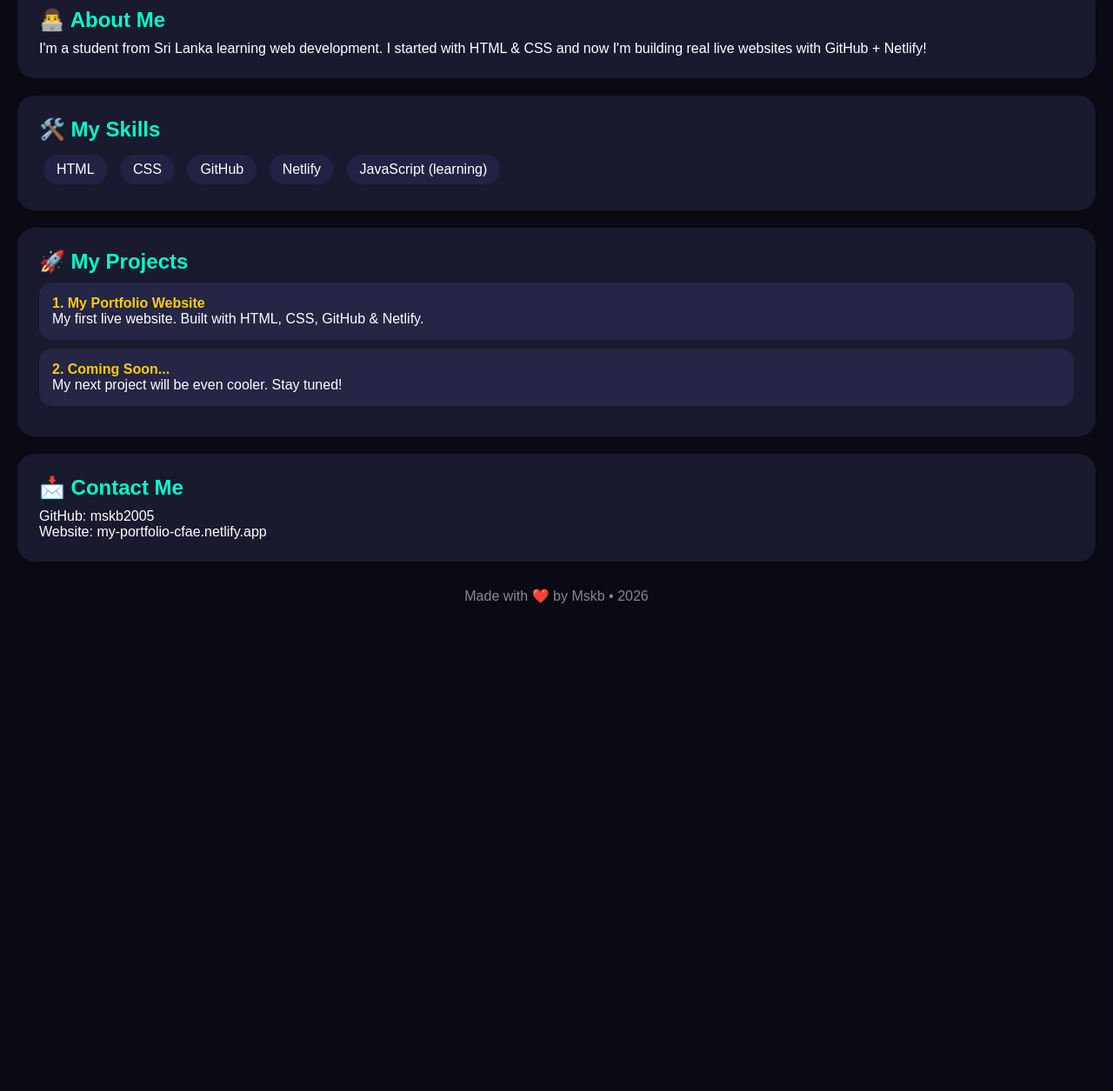
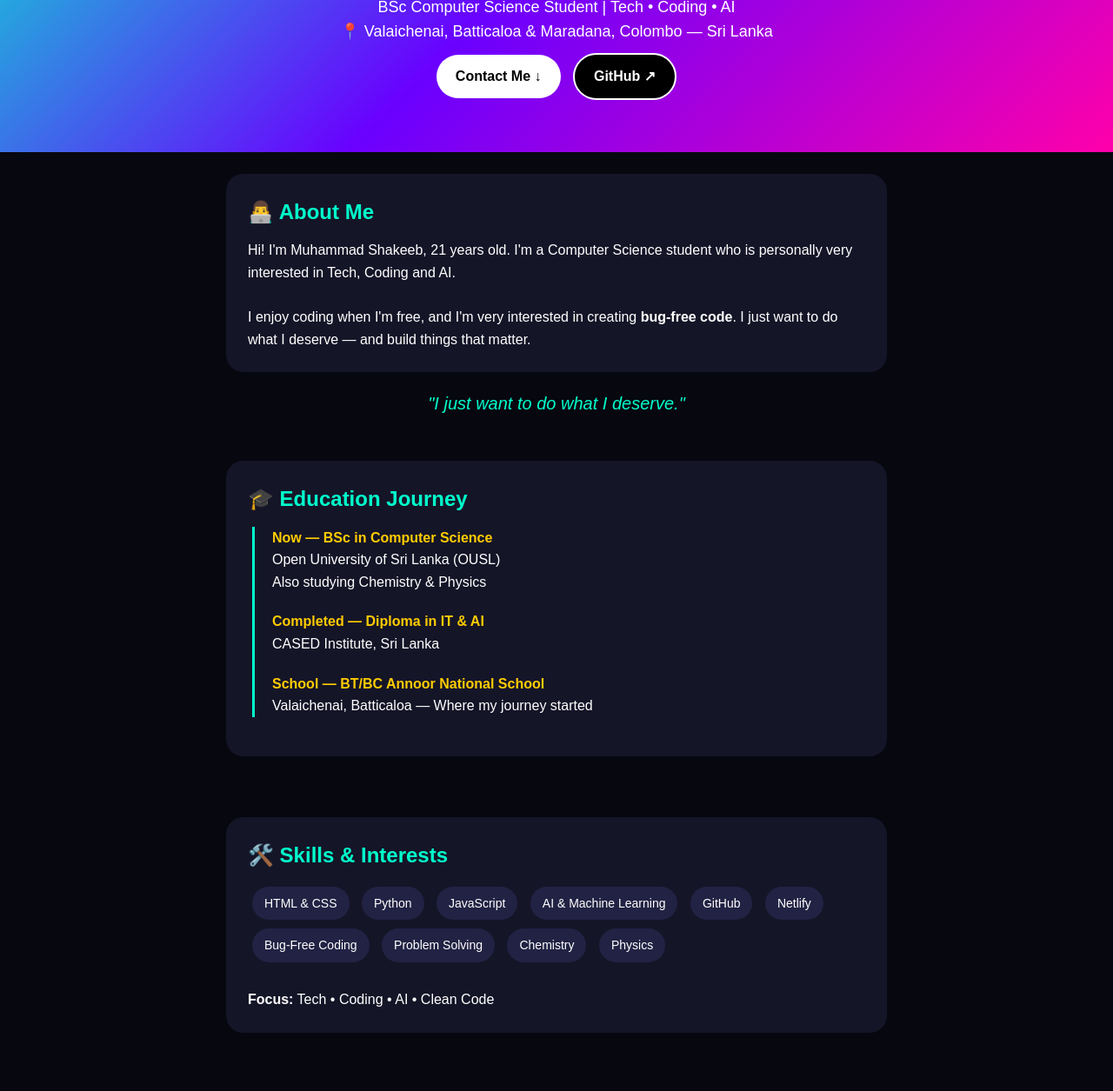
Before and after one commit to mskb2005/my-portfolio, a plain HTML site: page index.html in a window 1280 px wide. Shown: the part 361-1616 px from the top of the page at 87% size. Before the commit the page ends 1106 px from the top, so only its background shows below. Drawn offline with Linux system fonts and the light colour scheme.

Commit message:
Update index.html

```diff
--- a/index.html
+++ b/index.html
@@ -2,65 +2,118 @@
 <html>
 <head>
 <meta name="viewport" content="width=device-width, initial-scale=1">
-<title>Mskb | Portfolio</title>
+<title>Muhammad Shakeeb | Computer Science & AI</title>
 <style>
 *{margin:0;padding:0;box-sizing:border-box;font-family:Arial}
-body{background:#0a0a15;color:white;text-align:center;padding:20px}
-.hero{padding:60px 20px;background:linear-gradient(135deg,#00ffcc,#7b00ff,#ff00aa);border-radius:25px;animation:glow 3s infinite alternate}
-@keyframes glow{from{box-shadow:0 0 20px #00ffcc}to{box-shadow:0 0 50px #ff00aa}}
-.hero h1{font-size:48px}
-.hero p{font-size:20px;margin-top:10px}
-.btn{display:inline-block;background:white;color:black;padding:12px 25px;border-radius:30px;margin-top:20px;font-weight:bold;text-decoration:none}
-.card{background:#1a1a2e;padding:25px;border-radius:20px;margin:20px 0;text-align:left}
-.card h2{color:#00ffcc;margin-bottom:10px}
-.skill{display:inline-block;background:#222244;padding:8px 15px;border-radius:20px;margin:5px}
+body{background:#070710;color:#fff;line-height:1.6}
+nav{position:sticky;top:0;background:rgba(10,10,20,.92);padding:15px;text-align:center;z-index:10}
+nav a{color:#00ffcc;text-decoration:none;margin:0 8px;font-weight:bold;font-size:13px}
+.hero{padding:50px 20px;text-align:center;background:linear-gradient(135deg,#00ffcc,#6a00ff,#ff00aa)}
+.avatar{width:170px;height:170px;border-radius:50%;background:#fff;color:#000;font-size:60px;font-weight:bold;display:flex;align-items:center;justify-content:center;margin:0 auto;border:5px solid white;box-shadow:0 0 30px #000}
+.hero h1{font-size:40px;margin-top:15px}
+.hero p{font-size:18px}
+.btn{display:inline-block;background:white;color:black;padding:12px 22px;border-radius:30px;margin:10px 5px;font-weight:bold;text-decoration:none}
+.btn2{background:#000;color:white;border:2px solid white}
+section{max-width:800px;margin:auto;padding:25px 20px}
+.card{background:#151528;padding:25px;border-radius:20px;margin-bottom:20px}
+.card h2{color:#00ffcc;margin-bottom:12px}
+.tag{display:inline-block;background:#222244;padding:8px 14px;border-radius:20px;margin:5px;font-size:14px}
+.timeline{border-left:3px solid #00ffcc;padding-left:20px;margin-left:5px}
+.timeline div{margin-bottom:20px}
+.timeline b{color:#ffcc00}
 .project{background:#252545;padding:15px;border-radius:15px;margin:10px 0}
 .project b{color:#ffcc00}
-footer{margin:30px;color:#888}
+.contact a{display:block;background:#00ffcc;color:#000;padding:14px;border-radius:15px;text-align:center;margin:10px 0;font-weight:bold;text-decoration:none}
+.contact a:nth-child(2){background:#25D366}
+.contact a:nth-child(3){background:#fff}
+.contact a:nth-child(4){background:#0A66C2;color:#fff}
+.contact a:nth-child(5){background:#111;color:#fff;border:1px solid #444}
+footer{text-align:center;padding:30px;color:#888}
+.quote{font-style:italic;text-align:center;font-size:20px;color:#00ffcc}
 </style>
 </head>
 <body>
 
+<nav>
+<a href="#about">About</a>
+<a href="#education">Education</a>
+<a href="#skills">Skills</a>
+<a href="#projects">Projects</a>
+<a href="#contact">Contact</a>
+</nav>
+
 <div class="hero">
-<h1>Hi, I'm Mskb 👋</h1>
-<p>Web Developer • Creator • Future Star 🌟</p>
-<p>I build cool websites from my phone!</p>
-<a class="btn" href="https://github.com/mskb2005">Follow Me on GitHub →</a>
+<div class="avatar">MS</div>
+<h1>Muhammad Shakeeb 👋</h1>
+<p>BSc Computer Science Student | Tech • Coding • AI</p>
+<p>📍 Valaichenai, Batticaloa & Maradana, Colombo — Sri Lanka</p>
+<a class="btn" href="#contact">Contact Me ↓</a>
+<a class="btn btn2" href="https://github.com/mskb2005">GitHub ↗</a>
 </div>
 
+<section id="about">
 <div class="card">
 <h2>👨‍💻 About Me</h2>
-<p>I'm a student from Sri Lanka learning web development. I started with HTML & CSS and now I'm building real live websites with GitHub + Netlify!</p>
+<p>Hi! I'm Muhammad Shakeeb, 21 years old. I'm a Computer Science student who is personally very interested in Tech, Coding and AI.</p><br>
+<p>I enjoy coding when I'm free, and I'm very interested in creating <b>bug-free code</b>. I just want to do what I deserve — and build things that matter.</p>
 </div>
+<p class="quote">"I just want to do what I deserve."</p>
+</section>
 
+<section id="education">
 <div class="card">
-<h2>🛠️ My Skills</h2>
-<span class="skill">HTML</span>
-<span class="skill">CSS</span>
-<span class="skill">GitHub</span>
-<span class="skill">Netlify</span>
-<span class="skill">JavaScript (learning)</span>
+<h2>🎓 Education Journey</h2>
+<div class="timeline">
+<div><b>Now — BSc in Computer Science</b><br>Open University of Sri Lanka (OUSL)<br>Also studying Chemistry & Physics</div>
+<div><b>Completed — Diploma in IT & AI</b><br>CASED Institute, Sri Lanka</div>
+<div><b>School — BT/BC Annoor National School</b><br>Valaichenai, Batticaloa — Where my journey started</div>
 </div>
+</div>
+</section>
 
+<section id="skills">
+<div class="card">
+<h2>🛠️ Skills & Interests</h2>
+<span class="tag">HTML & CSS</span>
+<span class="tag">Python</span>
+<span class="tag">JavaScript</span>
+<span class="tag">AI & Machine Learning</span>
+<span class="tag">GitHub</span>
+<span class="tag">Netlify</span>
+<span class="tag">Bug-Free Coding</span>
+<span class="tag">Problem Solving</span>
+<span class="tag">Chemistry</span>
+<span class="tag">Physics</span>
+<br><br>
+<p><b>Focus:</b> Tech • Coding • AI • Clean Code</p>
+</div>
+</section>
+
+<section id="projects">
 <div class="card">
 <h2>🚀 My Projects</h2>
-<div class="project">
-<b>1. My Portfolio Website</b><br>
-My first live website. Built with HTML, CSS, GitHub & Netlify.
+<div class="project"><b>1. My Personal Portfolio</b><br>My first live website. Built from my phone with HTML, CSS, GitHub & Netlify. You are looking at it right now!</div>
+<div class="project"><b>2. AI Learning Projects</b><br>Exploring AI, experimenting with code, and learning to build smart, bug-free applications.</div>
+<div class="project"><b>3. Next Project — Coming Soon...</b><br>Something bigger is coming. Follow me to see it first!</div>
 </div>
-<div class="project">
-<b>2. Coming Soon...</b><br>
-My next project will be even cooler. Stay tuned!
+</section>
+
+<section id="contact">
+<div class="card contact">
+<h2>📩 Let's Connect!</h2>
+<p style="margin-bottom:15px">Available in Valaichenai, Batticaloa & Maradana, Colombo. Open to opportunities, collaborations & learning.</p>
+<a href="https://wa.me/94726958015">💬 WhatsApp Me</a>
+<a href="mailto:mgmshakeeb2005@gmail.com">📧 mgmshakeeb2005@gmail.com</a>
+<a href="https://www.linkedin.com/in/muhammad-shakeeb-41a12b44b">💼 LinkedIn</a>
+<a href="https://x.com/synopsis_active">𝕏 Twitter / X</a>
+<a href="https://github.com/mskb2005">💻 GitHub - mskb2005</a>
 </div>
-</div>
+</section>
 
-<div class="card">
-<h2>📩 Contact Me</h2>
-<p>GitHub: mskb2005<br>
-Website: my-portfolio-cfae.netlify.app</p>
-</div>
-
-<footer>Made with ❤️ by Mskb • 2026</footer>
+<footer>
+Made with ❤️ by Muhammad Shakeeb • 2026<br>
+Valaichenai • Batticaloa • Colombo
+</footer>
 
 </body>
 </html>
```
